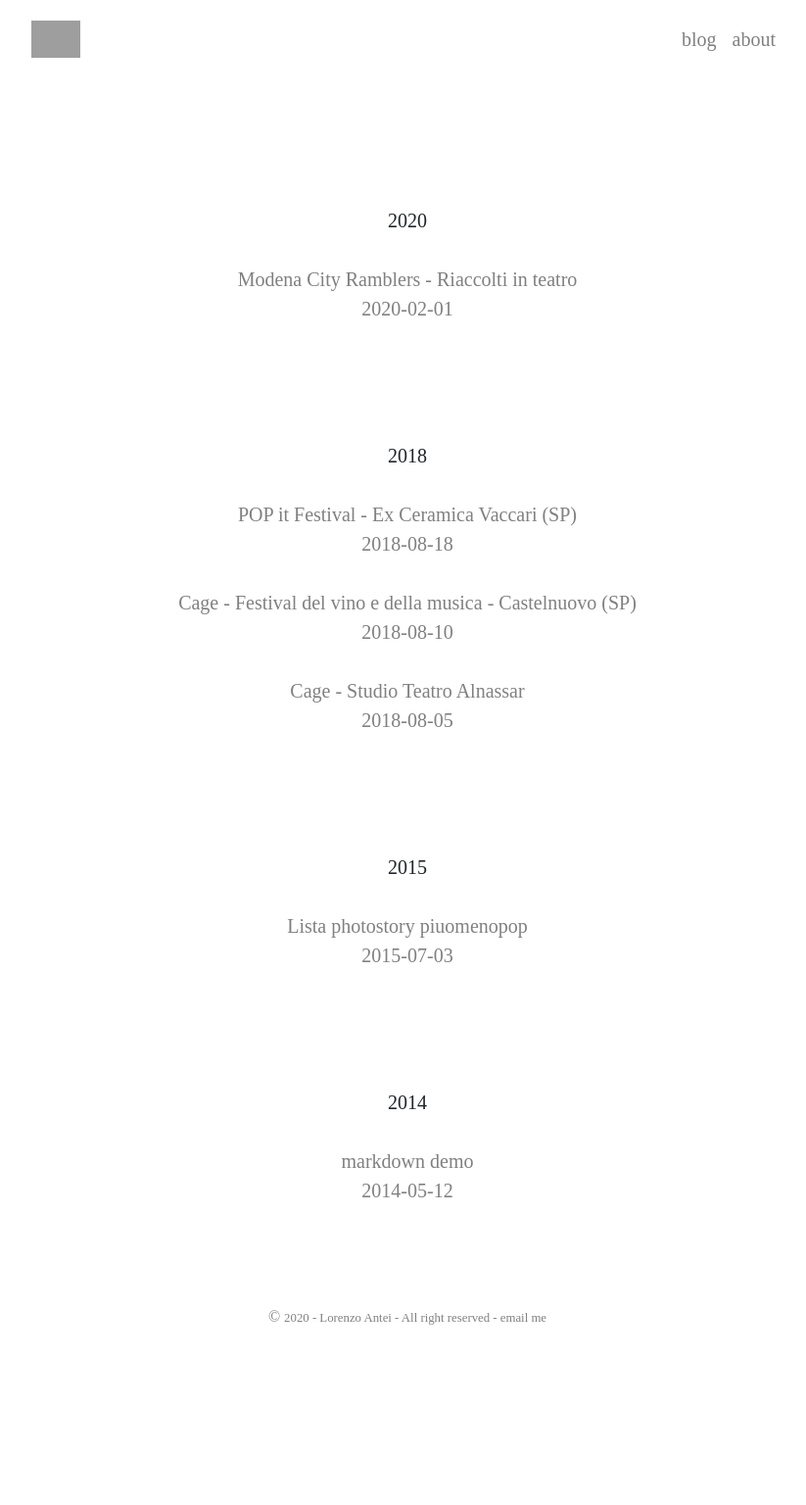
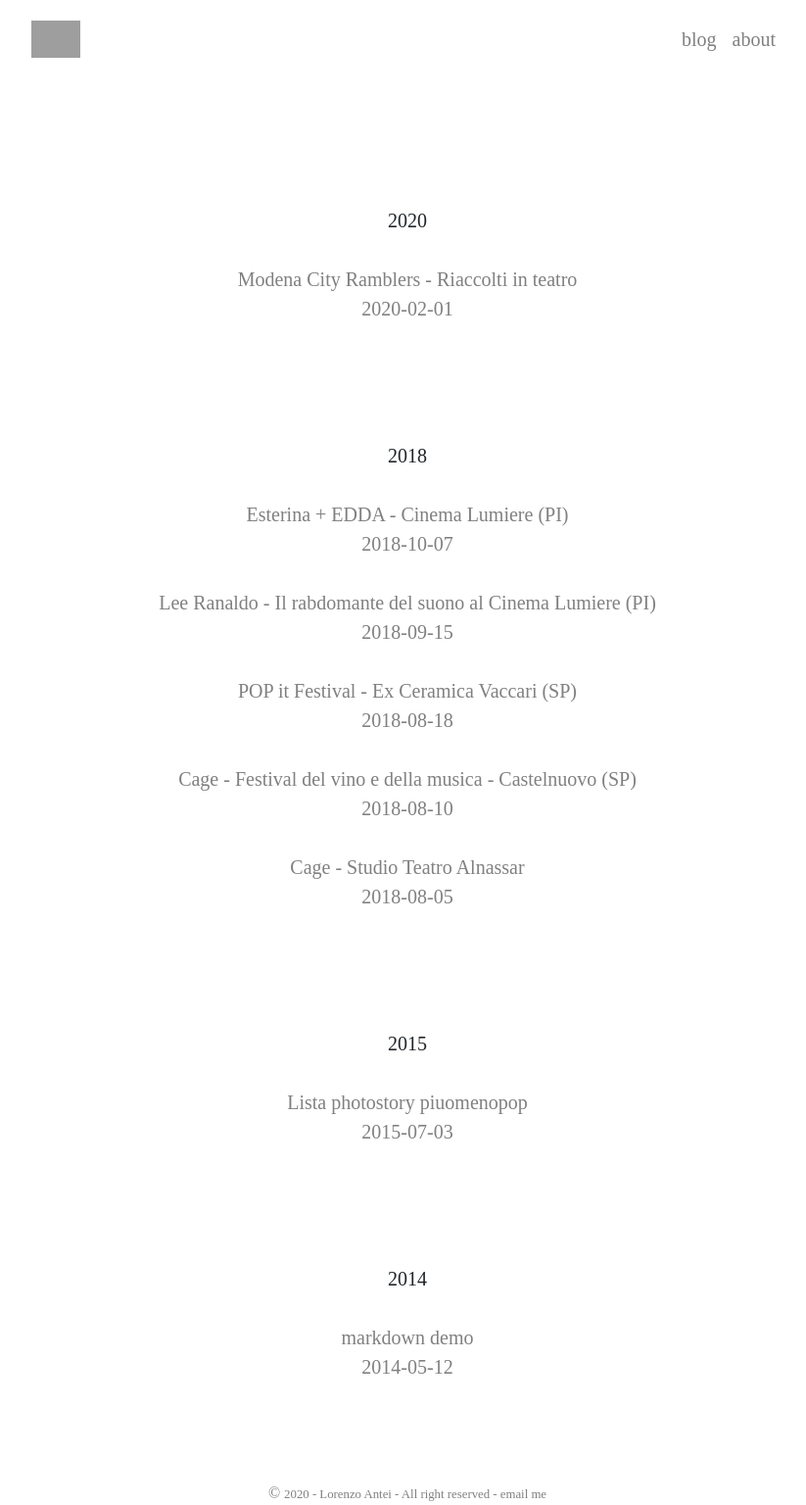
Before and after one commit to lorenzoantei/lorenzoantei_blog1, a Jekyll site: the page built from _pages/blog.md, in a window 1280 px wide. Shown: the whole page at 98% size, without its empty margins (224-1047 px from the left). Built offline with Jekyll 4.4.1, drawn with Linux system fonts in a browser that asks for light colours; comment, search, counter and statistics services are not loaded; before the commit the page ends 1356 px from its top, so only the background shows below that; grey boxes are pictures that could not be loaded.

Commit message:
added some articles piuomenopop

```diff
--- a/_posts/2015-07-03-lista-photostory-piuomenopop.md
+++ b/_posts/2015-07-03-lista-photostory-piuomenopop.md
@@ -3,10 +3,6 @@ layout: post
 title: Lista photostory piuomenopop
 description: Lorem Ipsum
 ---
-
-https://www.piuomenopop.it/index.php/2018/09/15/il-rabdomante-del-suono-lee-ranaldo-cinema-lumiere-pisa/
-
-https://www.piuomenopop.it/index.php/2018/10/07/il-rock-italiano-degli-esterina-arriva-al-lumiere-di-pisa-con-un-ospite-deccezione-tutte-le-foto/
 
 https://www.piuomenopop.it/index.php/2018/10/14/internet-festival-al-teatro-verdi-viaggio-nel-rock-cosmico-dei-tangerine-dream-tutte-le-foto/
 
--- /dev/null
+++ b/_posts/2018-09-15-ranaldo-lumiere.md
@@ -0,0 +1,10 @@
+---
+layout: post
+title: Lee Ranaldo - Il rabdomante del suono al Cinema Lumiere (PI)
+description: Song and Stories Tour di Lee Ranaldo al Cinema Lumiere (PI)
+---
+Song and stories Tour 2018
+<a href="https://www.piuomenopop.it/index.php/2018/09/15/il-rabdomante-del-suono-lee-ranaldo-cinema-lumiere-pisa/" >
+<img alt="ranaldo-lumiere-landing" src="/assets/media/images/posts/ranaldo-lumiere.jpg" class="posts-main-img">
+###### [photostory su piuomenopop.it](https://www.piuomenopop.it/index.php/2018/09/15/il-rabdomante-del-suono-lee-ranaldo-cinema-lumiere-pisa/
+)
--- /dev/null
+++ b/_posts/2018-10-07-esterina-lumiere.md
@@ -0,0 +1,11 @@
+---
+layout: post
+title: Esterina + EDDA - Cinema Lumiere (PI)
+description: Esterina + EDDA - Cinema Lumiere (PI)
+---
+
+
+
+<a href="https://www.piuomenopop.it/index.php/2018/10/07/il-rock-italiano-degli-esterina-arriva-al-lumiere-di-pisa-con-un-ospite-deccezione-tutte-le-foto/">
+<img alt="esterina-landing" src="/assets/media/images/posts/esterina-lumiere.jpg" class="posts-main-img">
+###### [photostory su piuomenopop.it](https://www.piuomenopop.it/index.php/2018/10/07/il-rock-italiano-degli-esterina-arriva-al-lumiere-di-pisa-con-un-ospite-deccezione-tutte-le-foto/)
```
Also changed, not shown: assets/media/images/posts/esterina-lumiere.jpg (added), assets/media/images/posts/ranaldo-lumiere.jpg (added).
